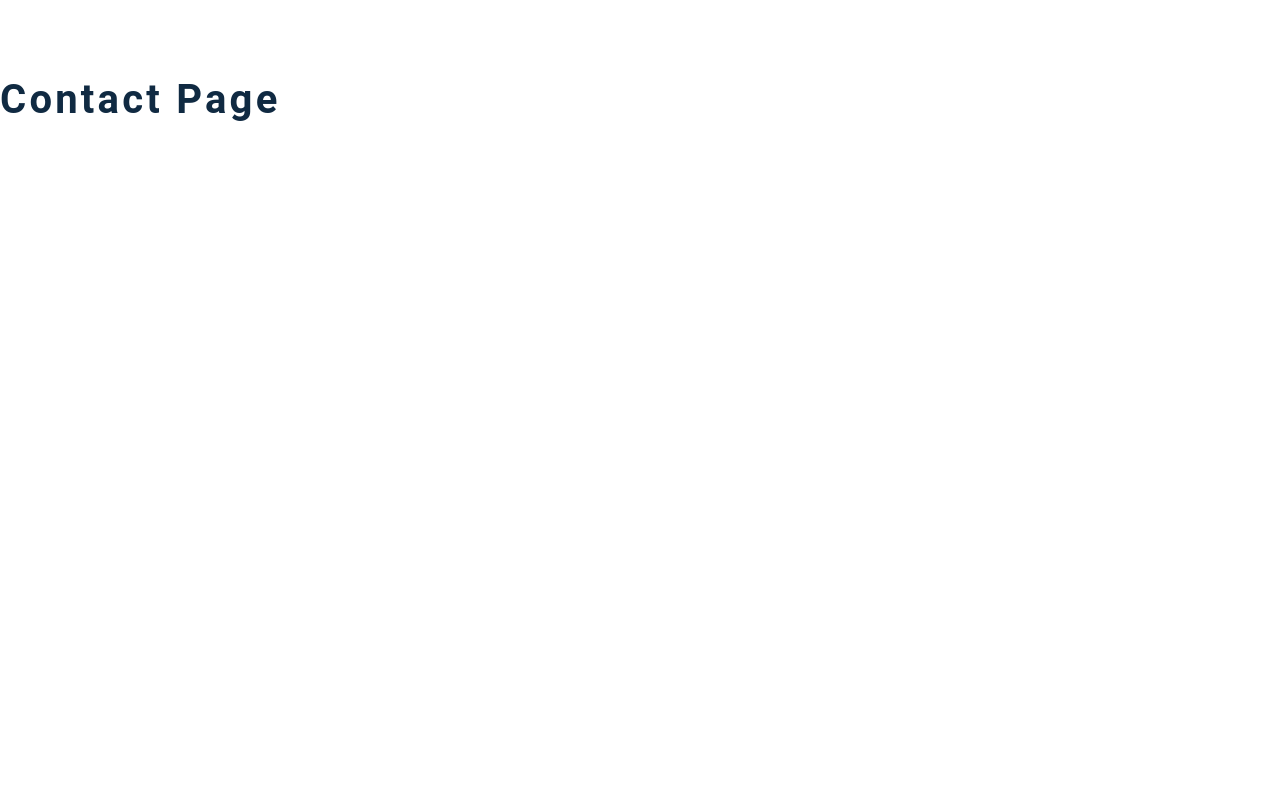
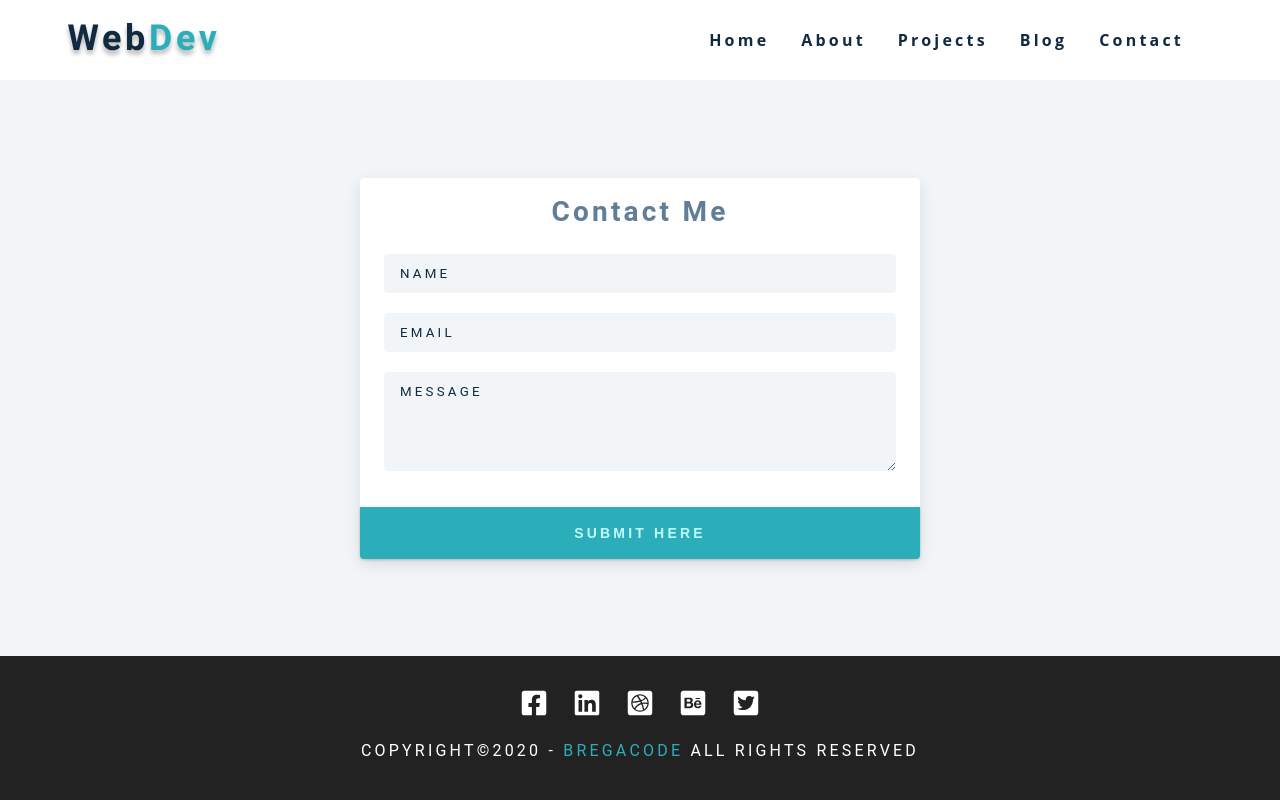
Before and after one commit to bregarulai/gatsby-strapi-portfolio, a Gatsby site: page /contact in a window 1280 px wide. Built offline with nearby package versions, Linux system fonts and the light colour scheme; Gatsby itself is replaced by a stand-in of ours.

Commit message:
created contact me page

```diff
--- a/src/pages/contact.js
+++ b/src/pages/contact.js
@@ -2,7 +2,34 @@ import React from "react"
 import Layout from "../components/Layout"
 
 const contact = () => {
-  return <h2>contact page</h2>
+  return (
+    <Layout>
+      <section className="contact-page">
+        <article className="contact-form">
+          <h3>contact me</h3>
+          <form>
+            <div className="form-group">
+              <input type="text" placeholder="name" className="form-control" />
+              <input
+                type="email"
+                placeholder="email"
+                className="form-control"
+              />
+              <textarea
+                name="message"
+                rows="5"
+                placeholder="message"
+                className="form-control"
+              ></textarea>
+            </div>
+            <button type="submit" className="btn submit-btn">
+              submit here
+            </button>
+          </form>
+        </article>
+      </section>
+    </Layout>
+  )
 }
 
 export default contact
```
